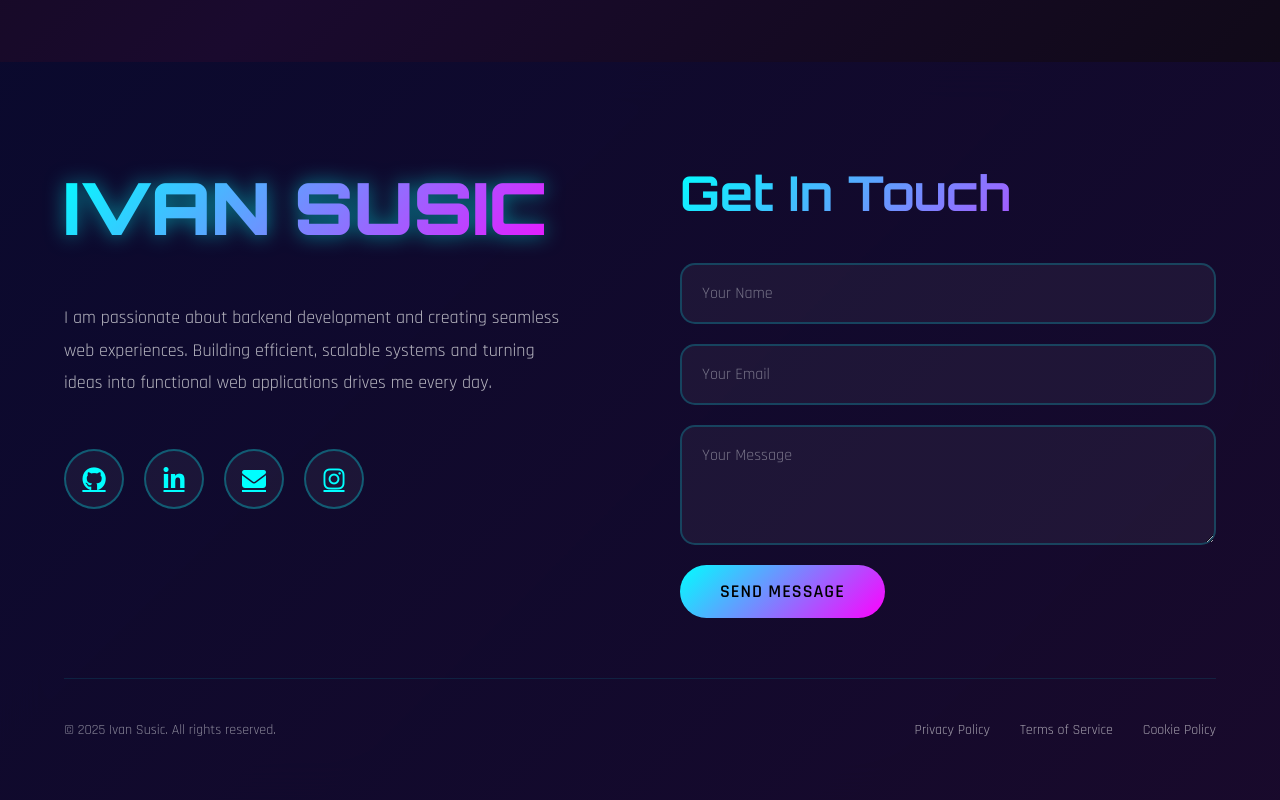
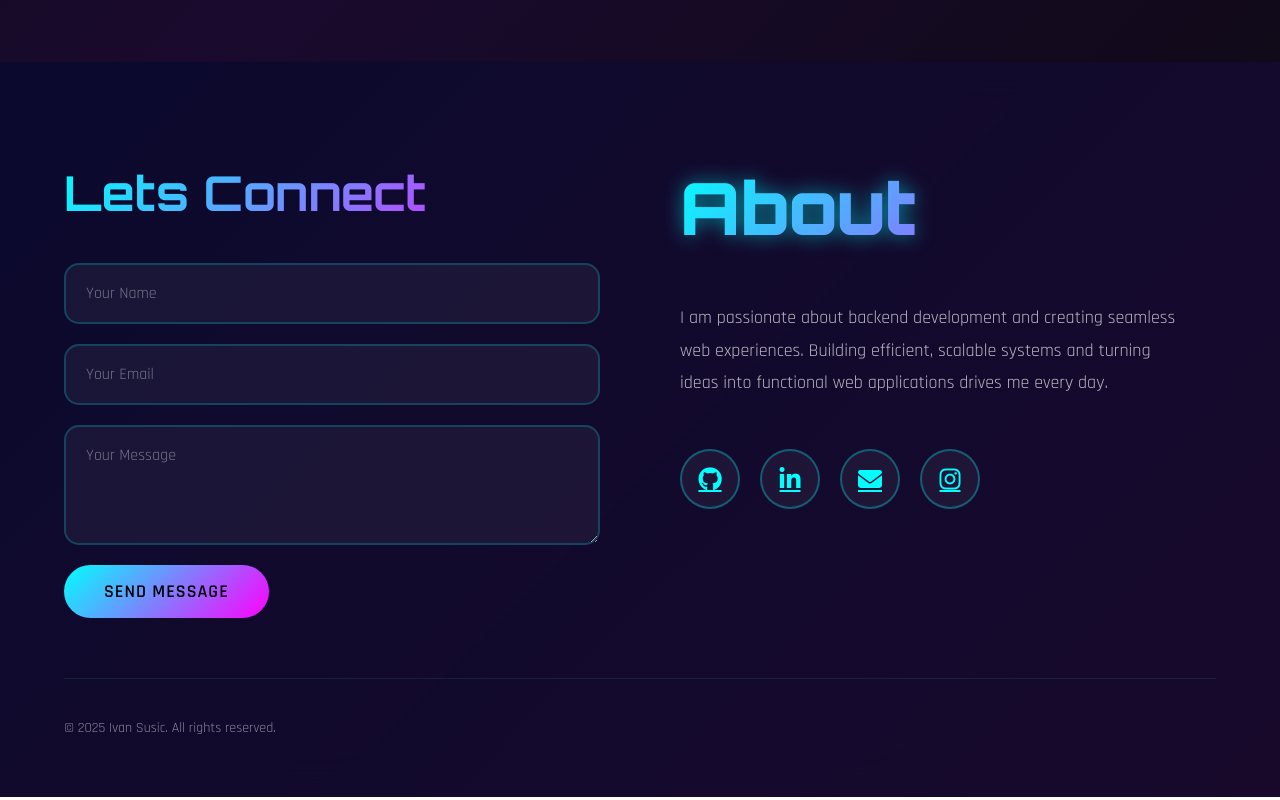
Before and after one commit to susic04/Portfolio, a plain HTML site: page index.html in a window 1280 px wide. Shown: the part 1531-2331 px from the top of the page. Drawn offline with Linux system fonts and the light colour scheme.

Commit message:
Druga struktura html elemenata

```diff
--- a/index.html
+++ b/index.html
@@ -113,9 +113,18 @@
   <footer class="footer">
   <div class="footer-container">
 
+    <div class="footer-right">
+      <h3 class="contact-info">Lets Connect</h3>
+      <form class="kontakt-div">
+        <input type="text" class="name" placeholder="Your Name" required>
+        <input type="email" class="email" placeholder="Your Email" required>
+        <textarea class="textarea" placeholder="Your Message" required></textarea>
+        <button type="submit" class="submit-btn">Send Message</button>
+      </form>
+    </div>
     <!-- Left Side -->
     <div class="footer-left">
-      <h2 class="footer-logo">IVAN SUSIC</h2>
+      <h2 class="footer-logo">About</h2>
       <p class="footer-description">
         I am passionate about backend development and creating seamless web experiences. Building efficient,
         scalable systems and turning ideas into functional web applications drives me every day.
@@ -127,28 +136,12 @@
         <a href="#" aria-label="Instagram"><i class="fab fa-instagram"></i></a>
       </div>
     </div>
-
-    <!-- Right Side - Contact Form -->
-    <div class="footer-right">
-      <h3 class="contact-info">Get In Touch</h3>
-      <form class="kontakt-div">
-        <input type="text" class="name" placeholder="Your Name" required>
-        <input type="email" class="email" placeholder="Your Email" required>
-        <textarea class="textarea" placeholder="Your Message" required></textarea>
-        <button type="submit" class="submit-btn">Send Message</button>
-      </form>
-    </div>
-
   </div>
 
   <!-- Footer Bottom -->
   <div class="footer-bottom">
     <p class="footer-copyright">© 2025 Ivan Susic. All rights reserved.</p>
-    <ul class="footer-links">
-      <li><a href="#privacy">Privacy Policy</a></li>
-      <li><a href="#terms">Terms of Service</a></li>
-      <li><a href="#cookies">Cookie Policy</a></li>
-    </ul>
+
   </div>
 </footer>
 
```
